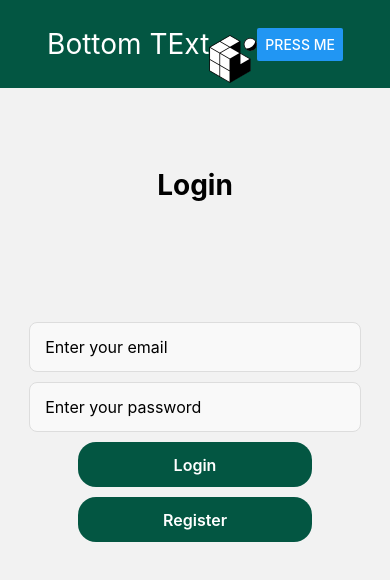
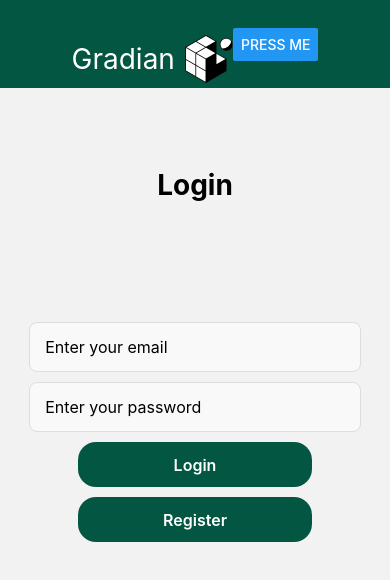
Before and after one commit to Skyring100/Undergraduate-Planning-Advisor-App, a React Native app: screen / in a window 390 px wide. Shown: the top 580 px of the page. Built offline with nearby package versions, Linux system fonts and the light colour scheme.

Commit message:
fixed the text on the header

```diff
--- a/components/AppHeader.js
+++ b/components/AppHeader.js
@@ -6,7 +6,7 @@ import { StyleSheet, Image, View, Text, Button } from 'react-native';
 export default function AppHeader() {
     return (
         <View style={styles.header}>
-            <Text style={styles.headerText}>Bottom TExt</Text>
+            <Text style={styles.headerText}>Gradian</Text>
             <Image style={{justifyContent:'center', alignItems:'center', marginTop: 35, marginBottom: 5}} source={require('../assets/favicon.png')}/>
             <Button title='Press me' onPress={()=> {alert("congrats")}}/>
         </View>
@@ -25,5 +25,7 @@ const styles = StyleSheet.create ({
     headerText: {
         color: '#fff',
         fontSize: 28,
+        marginTop: 30,
+        marginRight: 10,
     }
 });
--- a/package.json
+++ b/package.json
@@ -14,11 +14,11 @@
     "expo": "~54.0.32",
     "expo-status-bar": "~3.0.9",
     "react": "19.1.0",
-    "react-dom": "19.1.0",
+    "react-dom": "^19.1.0",
     "react-native": "0.81.5",
     "react-native-safe-area-context": "~5.6.0",
     "react-native-screens": "~4.16.0",
-    "react-native-web": "^0.21.0"
+    "react-native-web": "^0.21.2"
   },
   "private": true
 }
```
Also changed, not shown: 1 other file (tests, documents, lock files or other folders).
